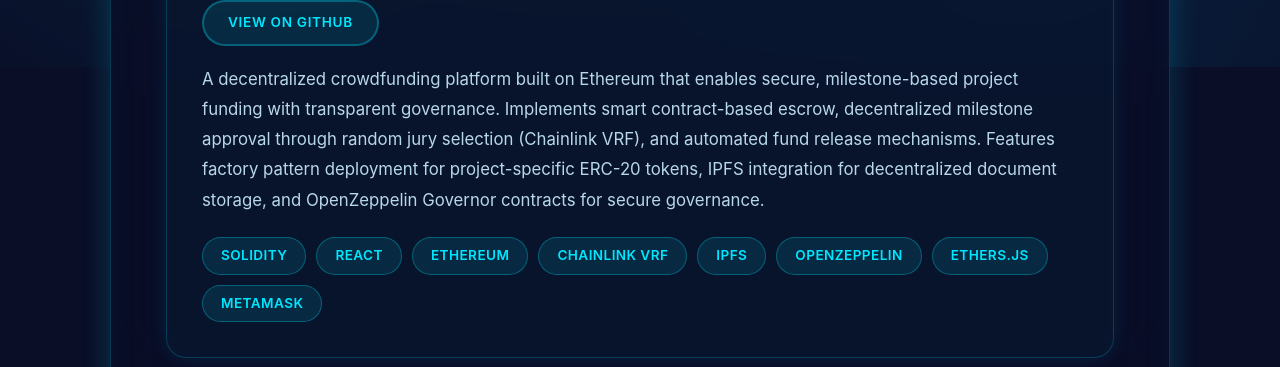
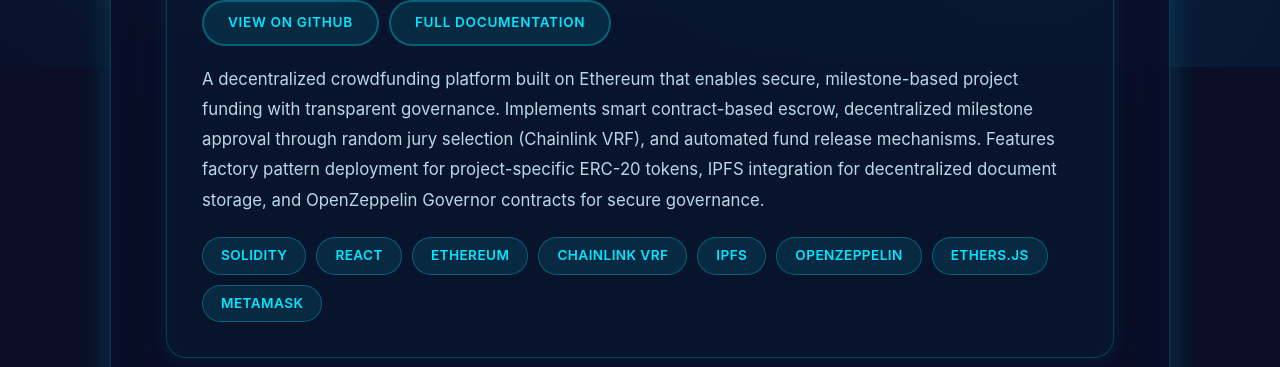
Before and after one commit to arunramana/arunramana.github.io, a plain HTML site: page index.html in a window 1280 px wide. Shown: the part 733-1100 px from the top of the page. Drawn offline with Linux system fonts and the light colour scheme.

Commit message:
safestake link correction

```diff
--- a/index.html
+++ b/index.html
@@ -500,7 +500,10 @@
             <div class="project-card">
                 <div class="project-header">
                     <h3 class="project-title">🔗 SafeStake - Decentralized Crowdfunding Platform</h3>
-                    <a href="https://github.com/arunramana/CS595Lab" class="project-link" target="_blank">View on GitHub</a>
+                    <div style="display: flex; gap: 10px; flex-wrap: wrap;">
+                        <a href="https://github.com/arunramana/cs595Project" class="project-link" target="_blank">View on GitHub</a>
+                        <a href="https://github.com/arunramana/cs595Project/blob/main/README.md" class="project-link" target="_blank">Full Documentation</a>
+                    </div>
                 </div>
                 <p class="project-description">
                     A decentralized crowdfunding platform built on Ethereum that enables secure, milestone-based project funding with transparent governance. Implements smart contract-based escrow, decentralized milestone approval through random jury selection (Chainlink VRF), and automated fund release mechanisms. Features factory pattern deployment for project-specific ERC-20 tokens, IPFS integration for decentralized document storage, and OpenZeppelin Governor contracts for secure governance.
```
